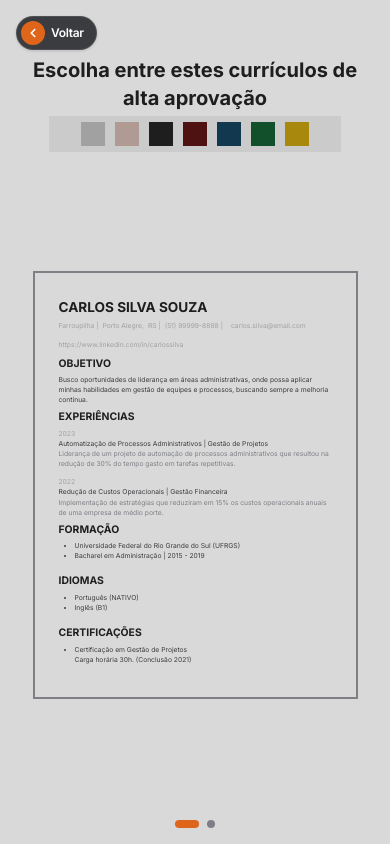
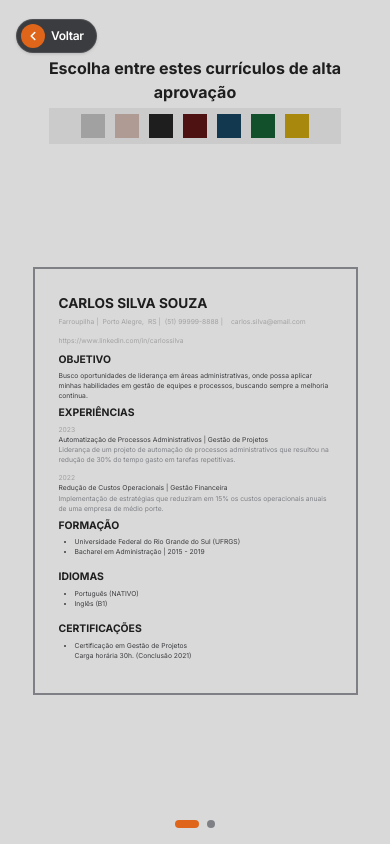
Before and after one commit to ArthurJuwer/CurriculumMaker, a Next.js app: page /steps/models in a window 390 px wide. Built offline with nearby package versions, Linux system fonts and the light colour scheme.

Commit message:
Ajuste do botão voltar

```diff
--- a/app/layout.jsx
+++ b/app/layout.jsx
@@ -15,6 +15,9 @@ export const metadata = {
   icons: {
     icon: "/cvMakerLogo.webp",
   },
+  other: {
+    "format-detection": "telephone=no, email=no, address=no, date=no",
+  },
 };
 
 export default function RootLayout({ children }) {
--- a/src/components/Steps/models/ModelsView.jsx
+++ b/src/components/Steps/models/ModelsView.jsx
@@ -98,7 +98,7 @@ export default function ModelsView() {
 
   return (
     <div className="h-dvh w-full overflow-hidden bg-DefaultGray flex flex-col 2xl:py-16 lg:py-14 py-4 items-center 2xl:gap-y-8 lg:gap-y-3 gap-y-1">
-      <h1 className="text-StrongGray text-center font-bold 2xl:text-4xl xl:text-3xl text-xl lg:text-2xl lg:w-1/3 w-11/12 mt-10 lg:mt-0">
+      <h1 className="text-StrongGray text-center font-bold 2xl:text-4xl xl:text-3xl text-base lg:text-2xl lg:w-1/3 w-11/12 mt-10 lg:mt-0">
         Escolha entre estes currículos de alta aprovação
       </h1>
       <div className="p-1.5 lg:p-2 bg-WeakLightGray lg:w-auto w-9/12 2xl:flex 2xl:flex-row 2xl:static flex justify-center 2xl:gap-x-5 gap-x-2.5 lg:gap-x-4 lg:absolute lg:flex-col lg:gap-y-3 lg:right-10 lg:z-20">
@@ -114,7 +114,7 @@ export default function ModelsView() {
           />
         ))}
       </div>
-      <div className="absolute lg:top-14 lg:left-20 top-4 left-4">
+      <div className="absolute lg:top-[34px] lg:left-20 top-[19px] left-4">
         <ButtonBack />
       </div>
 
--- a/src/components/Steps/select-method/SelectMethodView.jsx
+++ b/src/components/Steps/select-method/SelectMethodView.jsx
@@ -64,7 +64,7 @@ export default function SelectMethodView() {
             />
           ))}
         </div>
-        <div className="absolute lg:top-14 lg:left-20 top-5 left-5">
+        <div className="absolute lg:top-[34px] lg:left-20 top-[19px] left-4">
           <ButtonBack />
         </div>
         <button
```
